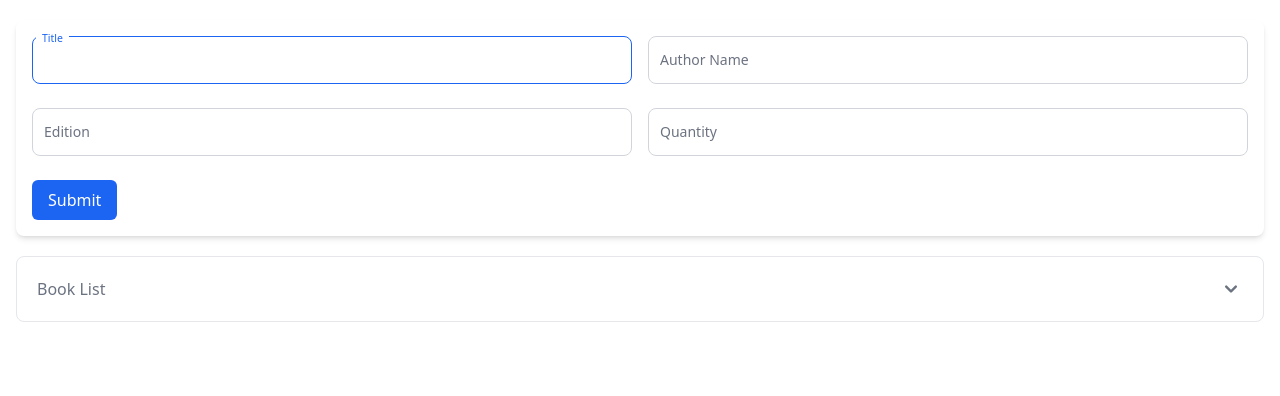
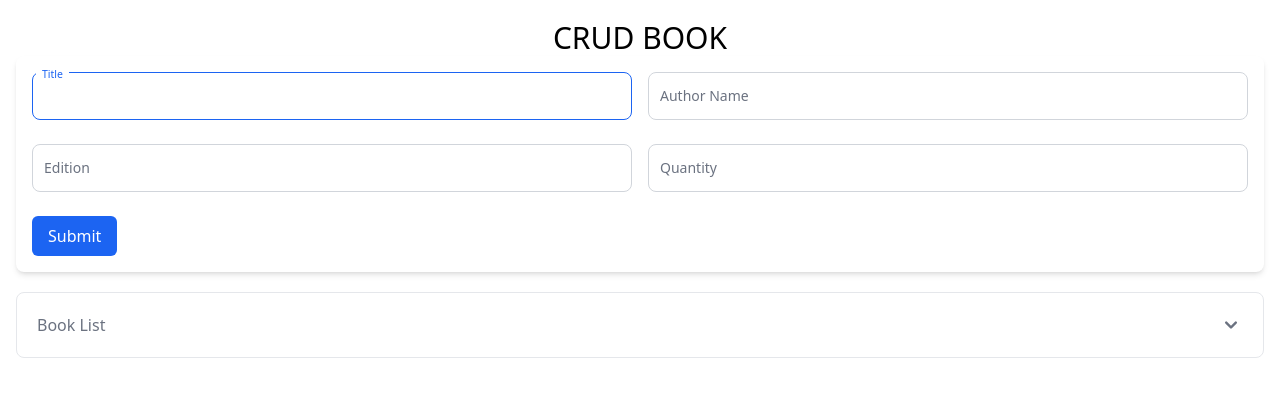
Before and after one commit to yuma-teb/khsrd_react_pt_001, a React (Vite) app: page / in a window 1280 px wide. Shown: the top 396 px of the page. Built offline with nearby package versions, Linux system fonts and the light colour scheme.

Commit message:
fix: form input to crud book

```diff
--- a/src/app.tsx
+++ b/src/app.tsx
@@ -1,8 +1,9 @@
+import { BookProvider } from "./context/book-provider";
 import BookPage from "./pages/Book";
 export default function App() {
 	return (
-		<>
+		<BookProvider>
 			<BookPage />
-		</>
+		</BookProvider>
 	);
 }
--- /dev/null
+++ b/src/context/book-provider.tsx
@@ -0,0 +1,35 @@
+import { BookType } from "@/types/book";
+import { useEffect, useState } from "react";
+import { createContext } from "react";
+
+type Props = {
+	children: React.ReactNode;
+};
+
+type BookContextProps = {
+	books: BookType[];
+	handleSetBooks: (book: BookType) => void;
+};
+
+const BookContext = createContext<BookContextProps>({} as BookContextProps);
+function BookProvider({ children }: Props) {
+	const [books, setBooks] = useState<BookType[]>([]);
+
+	useEffect(() => {
+		const bookData = JSON.parse(localStorage.getItem("book") as string) || [];
+		setBooks(bookData);
+	}, []);
+
+	const handleSetBooks = (book: BookType) => {
+		localStorage.setItem("book", JSON.stringify([...books, book]));
+		setBooks([...books, book]);
+	};
+
+	const bookMemo = {
+		books,
+		handleSetBooks,
+	};
+	return <BookContext value={bookMemo}>{children}</BookContext>;
+}
+
+export { BookContext, BookProvider };
--- a/src/pages/Book/index.tsx
+++ b/src/pages/Book/index.tsx
@@ -3,11 +3,12 @@ import BookView from "../../sections/book/view/book-list-view";
 
 export default function BookPage() {
 	return (
-		<>
-			<div className="container mx-auto py-5 px-4 flex flex-col gap-5">
+		<div className="container mx-auto py-5 px-4 ">
+			<p className="text-3xl text-center">CRUD BOOK</p>
+			<div className="flex flex-col gap-5">
 				<CreateBookView />
 				<BookView />
 			</div>
-		</>
+		</div>
 	);
 }
--- a/src/sections/book/view/book-add-view.tsx
+++ b/src/sections/book/view/book-add-view.tsx
@@ -1,22 +1,37 @@
 import { FloatingLabel } from "flowbite-react";
-import { BookType } from "../../../types/book";
-import { useEffect, useState } from "react";
+import { BookType } from "@/types/book";
+import { useActionState, useContext, useState } from "react";
+import { STORAGE_KEY } from "@/utils/storageConstants";
+import { BookContext } from "@/context/book-provider";
+
 export default function BookCreate() {
-	const [book, setBook] = useState<Partial<BookType>>();
+	const [book, setBook] = useState<BookType>();
+	const [formState, formAction] = useActionState<BookType>(
+		handleSubmit,
+		{} as BookType
+	);
+	const bookContext = useContext(BookContext);
+	if (!bookContext) {
+		throw new Error("useBook must be used within a BookProvider");
+	}
 
-	useEffect(() => {
-		console.log(book);
-	}, [book]);
+	const { books, handleSetBooks } = bookContext;
 
 	const handleChange = (e: React.ChangeEvent<HTMLInputElement>) => {
 		const { name, value } = e.target;
-		setBook((prev) => ({ ...prev, [name]: value }));
+		setBook((prev) => ({ ...prev, [name]: value } as BookType));
 	};
 
-	const handleSubmit = (e: React.FormEvent<HTMLFormElement>) => {};
+	function handleSubmit(formData: BookType): BookType {
+		const id = books.length + 1;
+		const date = new Date();
+		const newBook = { ...book, id, date };
+		handleSetBooks(newBook as BookType);
+		return book as BookType;
+	}
 
 	return (
-		<form className="p-4 bg-white shadow-md rounded-lg">
+		<form className="p-4 bg-white shadow-md rounded-lg" action={formAction}>
 			<div className="grid grid-cols-1 md:grid-cols-2 gap-4">
 				<FloatingLabel
 					variant="outlined"
@@ -30,6 +45,7 @@ export default function BookCreate() {
 					name="author"
 					label="Author Name"
 					onChange={handleChange}
+					min={1}
 				/>
 				<FloatingLabel
 					variant="outlined"
@@ -37,6 +53,7 @@ export default function BookCreate() {
 					type="number"
 					label="Edition"
 					onChange={handleChange}
+					min={1}
 				/>
 				<FloatingLabel
 					variant="outlined"
--- a/src/sections/book/view/book-list-view.tsx
+++ b/src/sections/book/view/book-list-view.tsx
@@ -1,3 +1,4 @@
+import { STORAGE_KEY } from "@/utils/storageConstants";
 import { MOCK_BOOK } from "../../../_mock/_books";
 import BookList from "../book-list";
 import {
@@ -6,15 +7,25 @@ import {
 	AccordionPanel,
 	AccordionTitle,
 } from "flowbite-react";
+import { useContext, useEffect } from "react";
+import { BookContext, BookProvider } from "@/context/book-provider";
 
 export default function BookView() {
+	const bookContext = useContext(BookContext);
+
+	if (!bookContext) {
+		throw new Error("useBook must be used within a BookProvider");
+	}
+
+	const { books } = bookContext;
+
 	return (
 		<Accordion collapseAll>
 			<AccordionPanel>
 				<AccordionTitle>Book List</AccordionTitle>
 				<AccordionContent>
 					<div className="grid grid-cols-1 md:grid-cols-4 gap-4">
-						<BookList books={MOCK_BOOK} />
+						<BookList books={books} />
 					</div>
 				</AccordionContent>
 			</AccordionPanel>
--- /dev/null
+++ b/src/utils/storageConstants.ts
@@ -0,0 +1,3 @@
+export const STORAGE_KEY = {
+	book: "book",
+};
```
